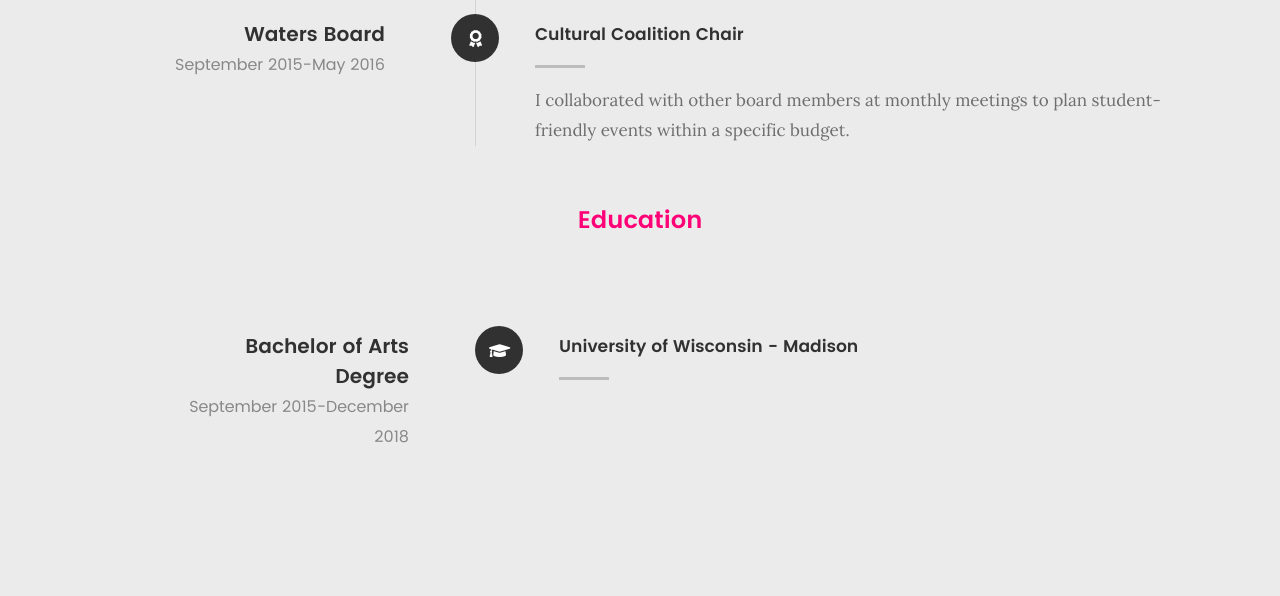
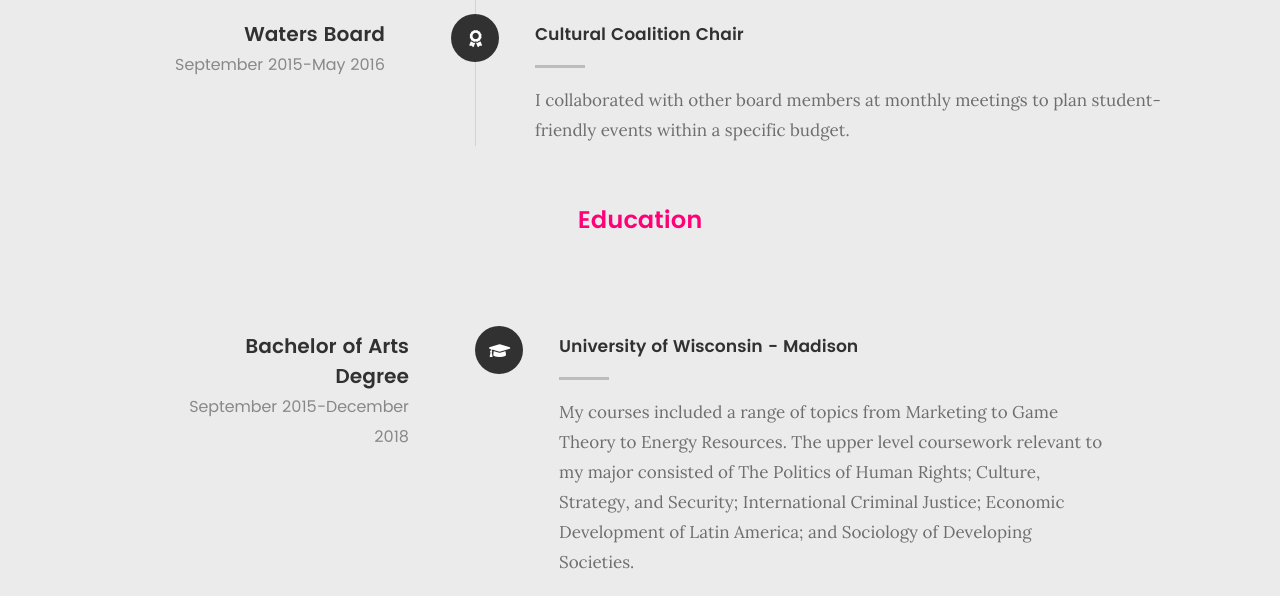
Before and after one commit to sophstous/sophia, a plain HTML site: page index.html in a window 1280 px wide. Shown: the part 2934-3530 px from the top of the page. Drawn offline with Linux system fonts and the light colour scheme.

Commit message:
Update index.html

```diff
--- a/index.html
+++ b/index.html
@@ -288,7 +288,7 @@
 
 	   				<div class="timeline-content">
 	   					<h4>University of Wisconsin - Madison</h4>
-	   					<p></p>
+	   					<p>My courses included a range of topics from Marketing to Game Theory to Energy Resources. The upper level coursework relevant to my major consisted of The Politics of Human Rights; Culture, Strategy, and Security; International Criminal Justice; Economic Development of Latin America; and Sociology of Developing Societies.</p>
 	   				</div>
 
 
```
